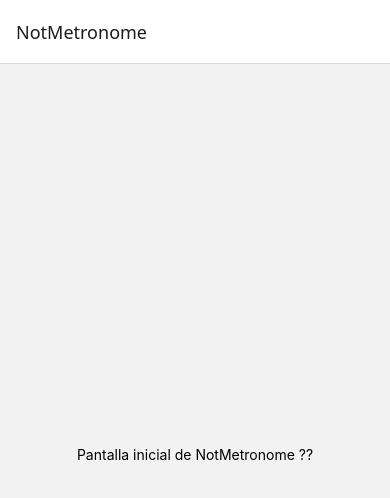
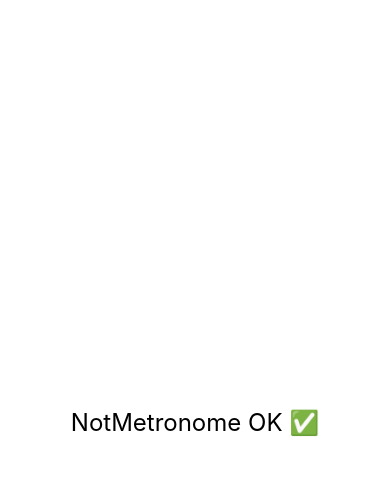
Before and after one commit to gonzalogmercado-lang/NotMetronome, a React Native app: screen / in a window 390 px wide. Shown: the top 498 px of the page. Built offline with nearby package versions, Linux system fonts and the light colour scheme.

Commit message:
fix: use expo/AppEntry and route App through AppRoot

```diff
--- a/App.js
+++ b/App.js
@@ -1,5 +1,2 @@
-import Navigation from './Navigation';
-
-export default function App() {
-  return <Navigation />;
-}
+import AppRoot from "./src/app/AppRoot";
+export default AppRoot;
--- a/package.json
+++ b/package.json
@@ -1,6 +1,6 @@
 {
   "name": "notmetronome",
-  "main": "App.js",
+  "main": "expo/AppEntry",
   "version": "1.0.0",
   "scripts": {
     "start": "expo start",
--- a/src/app/AppRoot.tsx
+++ b/src/app/AppRoot.tsx
@@ -1,2 +1,10 @@
-// Placeholder for future AppRoot implementation.
-export {};
+import React from "react";
+import { Text, View } from "react-native";
+
+export default function AppRoot() {
+  return (
+    <View style={{ flex: 1, alignItems: "center", justifyContent: "center" }}>
+      <Text style={{ fontSize: 24 }}>NotMetronome OK ✅</Text>
+    </View>
+  );
+}
```
